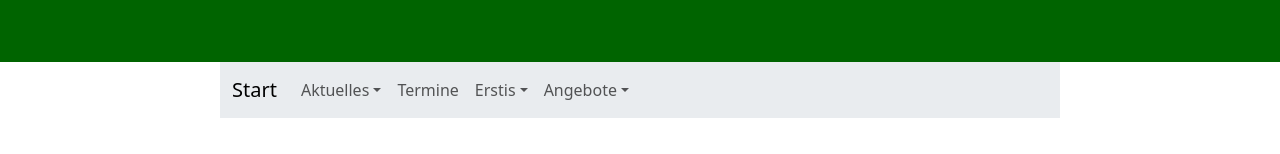
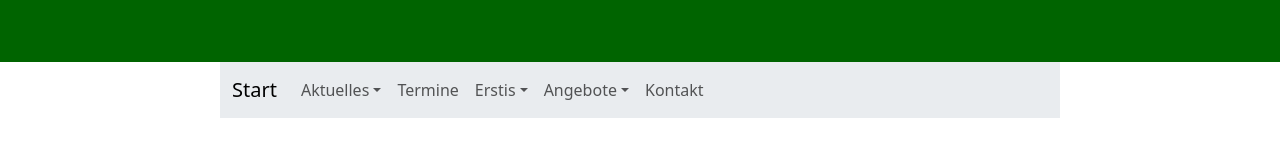
Before and after one commit to fs-geofs/geofs-website, a Next.js app: page /wp/geoloek/aktuelles/jobs-und-co in a window 1280 px wide. Shown: the part 168-322 px from the top of the page. Built offline with nearby package versions, Linux system fonts and the light colour scheme.

Commit message:
created kontakt page

```diff
--- a/src/app/components/navbar-geoloek.js
+++ b/src/app/components/navbar-geoloek.js
@@ -34,6 +34,7 @@ export default function Menu() {
                             <NavDropdown.Item href="/wp/geoloek/praesenzzeiten">Präsenzzeiten</NavDropdown.Item>
                         </NavDropdown>
 
+                        <Nav.Link href="/wp/geoloek/kontakt">Kontakt</Nav.Link>
 
                     </Nav>
                 </Navbar.Collapse>
```
Also changed, not shown: src/app/(geoloek)/wp/geoloek/kontakt/page.js (added, +12 -0 lines).
